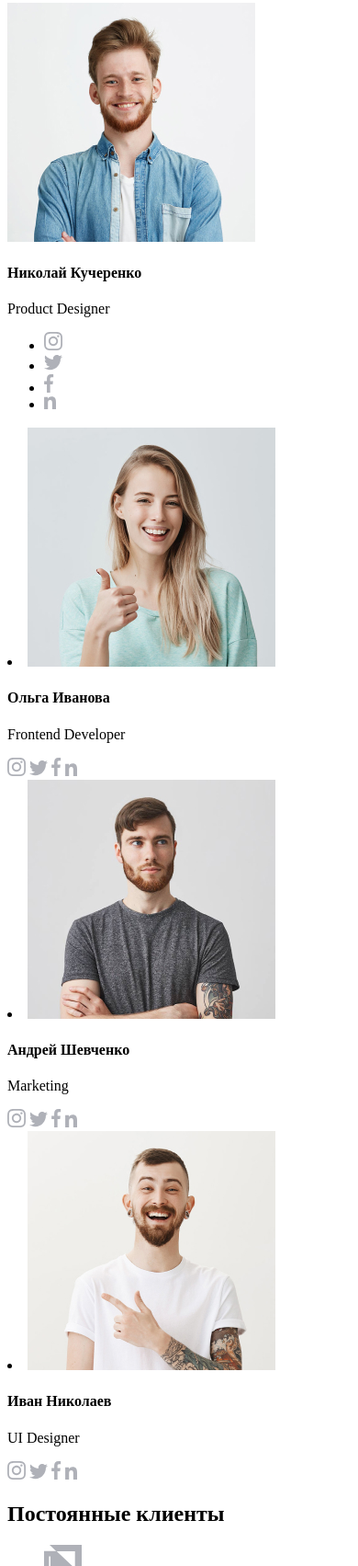
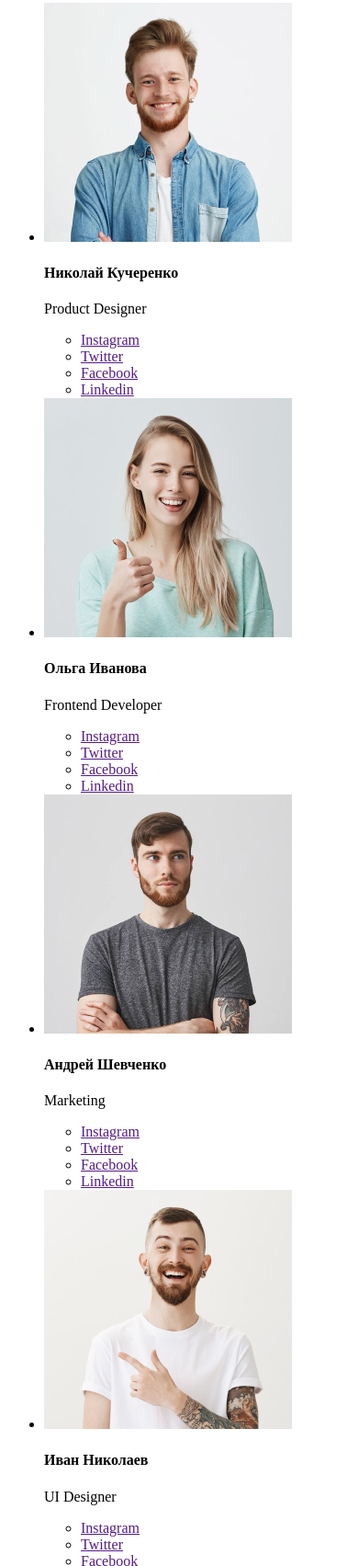
Before and after one commit to Natalia-Ka/goit-markup-hw-01-2020, a plain HTML site: page index.html in a window 390 px wide. Shown: the part 2255-3958 px from the top of the page at 92% size. Drawn offline with Linux system fonts and the light colour scheme.

Commit message:
update index.html

```diff
--- a/index.html
+++ b/index.html
@@ -10,9 +10,7 @@
     <!--Верхняя линия-->
     <header>
         <nav>
-          <a href="./index.html">
-            Web Studio
-            </a>
+          <a href="./index.html">Web Studio</a>
 
         <ul>
             <li><a href="">Студия</a></li>
@@ -81,15 +79,15 @@
         <h2>Чем мы занимаемся</h2>
         <ul>
             <li>
-                <img src="./images/img.jpg" alt="desktop app"/>
+                <img src="./images/img.jpg" alt="desktop app" width="370"/>
               <h3>Десктопные приложени</h3>
             </li>
             <li>
-                <img src="./images/box2.jpg" alt="mobile app"/>
+                <img src="./images/box2.jpg" alt="mobile app" width="370"/>
                 <h3>Мобильные приложения</h3>
             </li>
             <li>
-                <img src="./images/box3.jpg" alt="design solutions"/>
+                <img src="./images/box3.jpg" alt="design solutions" width="370"/>
                 <h3>Дизайнерские решения</h3>
             </li>
         </ul>
@@ -99,82 +97,59 @@
 
     <section>
         <h2>Наша команда</h2>
+          <ul>
+            <li>
               <img src="./images/card1.jpg" alt="Nicolay Kurchenko фотография" width="270"/>
               <h4>Николай Кучеренко</h4>
               <p>Product Designer</p>
 
               <ul>
-                <li><a href=""
-                  ><img src="./images/instagram-2.svg" alt="логотип инстаграм"
-                /></a> </li>
-                <li><a href=""
-                  ><img src="./images/twitter.svg" alt="логотип твитер"
-                /></a> </li>
-                <li><a href=""
-                  ><img src="./images/facebook.svg" alt="логотип фейсбук"
-                /></a> </li>
-                <li><a href=""
-                  ><img src="./images/linkedin.svg" alt="логотип линкедин"
-                /></a> </li>
+                  <li><a href="" aria-label="ссылка Instagram">Instagram</a></li>
+                  <li><a href="" aria-label="ссылка на Twitter">Twitter</a></li>
+                  <li><a href="" aria-label="ссылка на Facebook">Facebook</a></li>
+                  <li><a href="" aria-label="ссылка на Linkedin">Linkedin</a></li>
               </ul>
+            </li>
 
             <li>
-                <a href=""
-                  ><img src="./images/card2.jpg" alt="Olga Ivanova фотография" width="270"
-                /></a>
+              <img src="./images/card2.jpg" alt="Olga Ivanova фотография" width="270"/>
               <h4>Ольга Иванова</h4>
               <p>Frontend Developer</p>
-                <a href=""
-                ><img src="./images/instagram-2.svg" alt="Instagram2"
-              /></a>
-              <a href=""
-                ><img src="./images/twitter.svg" alt="Twitter2"
-              /></a>
-              <a href=""
-                ><img src="./images/facebook.svg" alt="Facebook2"
-              /></a>
-              <a href=""
-                ><img src="./images/linkedin.svg" alt="Linkedin2"
-              /></a>
+
+              <ul>
+                  <li><a href="" aria-label="ссылка Instagram">Instagram</a></li>
+                  <li><a href="" aria-label="ссылка на Twitter">Twitter</a></li>
+                  <li><a href="" aria-label="ссылка на Facebook">Facebook</a></li>
+                  <li><a href="" aria-label="ссылка на Linkedin">Linkedin</a></li>
+              </ul>
             </li>
+
             <li>
-                <a href=""
-                  ><img src="./images/card3.jpg" alt="Andrey Shevchenko фотография" width="270"
-                /></a>
+              <img src="./images/card3.jpg" alt="Andrey Shevchenko фотография" width="270"/>
               <h4>Андрей Шевченко</h4>
               <p>Marketing</p>
-                <a href=""
-                ><img src="./images/instagram-2.svg" alt="Instagram3"
-              /></a>
-              <a href=""
-                ><img src="./images/twitter.svg" alt="Twitter3"
-              /></a>
-              <a href=""
-                ><img src="./images/facebook.svg" alt="Facebook3"
-              /></a>
-              <a href=""
-                ><img src="./images/linkedin.svg" alt="Linkedin3"
-              /></a>
+
+              <ul>
+                  <li><a href="" aria-label="ссылка Instagram">Instagram</a></li>
+                  <li><a href="" aria-label="ссылка на Twitter">Twitter</a></li>
+                  <li><a href="" aria-label="ссылка на Facebook">Facebook</a></li>
+                  <li><a href="" aria-label="ссылка на Linkedin">Linkedin</a></li>
+              </ul>
             </li>
+
             <li>
-                <a href=""
-                  ><img src="./images/card4.jpg" alt="Ivan Nikolaev фотография" width="270"
-                /></a>
+              <img src="./images/card4.jpg" alt="Ivan Nikolaev фотография" width="270"/>
               <h4>Иван Николаев</h4>
               <p>UI Designer</p>
-                <a href=""
-                ><img src="./images/instagram-2.svg" alt="Instagram4"
-              /></a>
-              <a href=""
-                ><img src="./images/twitter.svg" alt="Twitter4"
-              /></a>
-              <a href=""
-                ><img src="./images/facebook.svg" alt="Facebook4"
-              /></a>
-              <a href=""
-                ><img src="./images/linkedin.svg" alt="Linkedin4"
-              /></a>
+
+              <ul>
+                  <li><a href="" aria-label="ссылка Instagram">Instagram</a></li>
+                  <li><a href="" aria-label="ссылка на Twitter">Twitter</a></li>
+                  <li><a href="" aria-label="ссылка на Facebook">Facebook</a></li>
+                  <li><a href="" aria-label="ссылка на Linkedin">Linkedin</a></li>
+              </ul>
             </li>
+
           </ul>
     </section>
 
@@ -182,36 +157,12 @@
     <section>
         <h2>Постоянные клиенты</h2>
         <ul>
-            <li>
-              <a href=""
-                ><img src="./images/logo-1.svg" alt="client 1"
-              /></a>
-            </li>
-            <li>
-                <a href=""
-                  ><img src="./images/logo-2.svg" alt="client 2"
-                /></a>
-              </li>
-              <li>
-                <a href=""
-                  ><img src="./images/logo-3.svg" alt="client 3"
-                /></a>
-              </li>
-              <li>
-                <a href=""
-                  ><img src="./images/logo-4.svg" alt="client 4"
-                /></a>
-              </li>
-              <li>
-                <a href=""
-                  ><img src="./images/logo-5.svg" alt="client 5"
-                /></a>
-              </li>
-              <li>
-                <a href=""
-                  ><img src="./images/logo-6.svg" alt="client 6"
-                /></a>
-              </li>
+            <li><a href=""><img src="./images/logo-1.svg" alt="client 1"/></a></li>
+            <li><a href=""><img src="./images/logo-2.svg" alt="client 2"/></a></li>
+            <li><a href=""><img src="./images/logo-3.svg" alt="client 3"/></a></li>
+            <li><a href=""><img src="./images/logo-4.svg" alt="client 4"/></a></li>
+            <li><a href=""><img src="./images/logo-5.svg" alt="client 5"/></a></li>
+            <li><a href=""><img src="./images/logo-6.svg" alt="client 6"/></a></li>
         </ul>
     </section>
     </main>
@@ -220,43 +171,30 @@
 
     <footer>
 
-        <a href="./index.html">
-          Web Studio
-          </a>
+      <div>
+        <a href="./index.html">Web Studio</a>
 
         <address>
-        <p>г. Киев, пр-т Леси Украинки, 26</p><br/>
-        <p><a href="mailto:info@example.com">info@example.com</a></p><br/>
-        <p><a href="tel:+380991111111">+38 099 111 11 11</a></p>
+         <p>г. Киев, пр-т Леси Украинки, 26<br/>
+         <a href="mailto:info@example.com">info@example.com</a><br/>
+         <a href="tel:+380991111111">+38 099 111 11 11</a></p>
         </address>
-
+      </div>
 
       <div>
-          <p>присоединяйтесь</p>
+          <b>присоединяйтесь</b>
           <ul>
-          </li>
-          <li><a href=""
-            ><img src="./images/instagram-2.svg" alt="Instagram"
-          /></a></li>
-          <li> <a href=""
-            ><img src="./images/twitter.svg" alt="Twitter"
-          /></a></li>
-          <li><a href=""
-            ><img src="./images/facebook.svg" alt="Facebook"
-          /></a></li>
-          <li><a href=""
-            ><img src="./images/linkedin.svg" alt="Linkedin"
-          /></a></li>
+          <li><a href="" aria-label="ссылка Instagram">Instagram</a></li>
+          <li><a href="" aria-label="ссылка на Twitter">Twitter</a></li>
+          <li><a href="" aria-label="ссылка на Facebook">Facebook</a></li>
+          <li><a href="" aria-label="ссылка на Linkedin">Linkedin</a></li>
           </ul>
       </div>
 
-
       <div>
-        <p>Подпишитесь на рассылку</p>
-        <p> E-mail </p>
-        <a href=""
-            ><img src="./images/button.svg" alt="button"
-          /></a>
+        <b>Подпишитесь на рассылку</b>
+        <input type ="text"/>
+        <button type="submit">Подписаться</button>
       </div>
 
     </footer>
```
Lines whose indentation alone changed are shown as unchanged.
